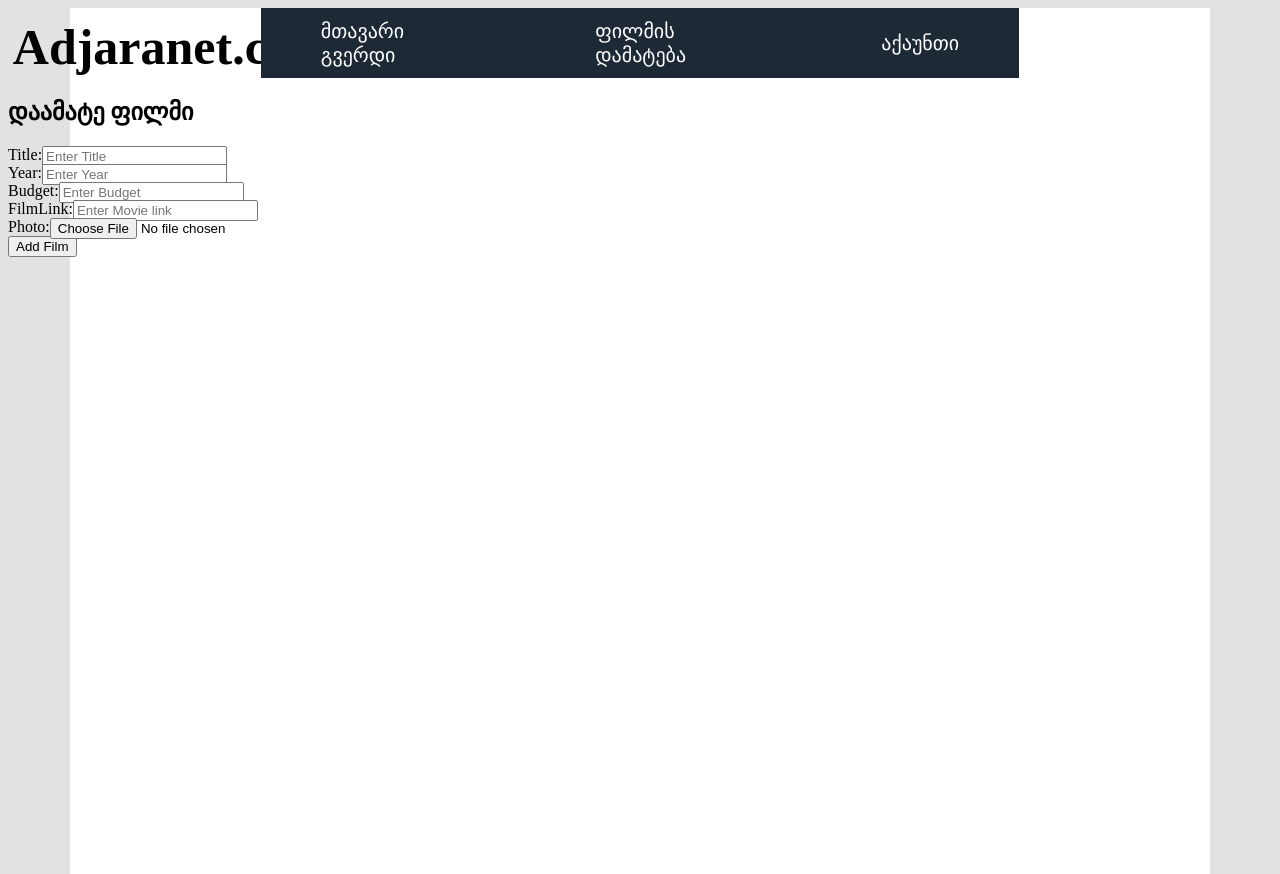
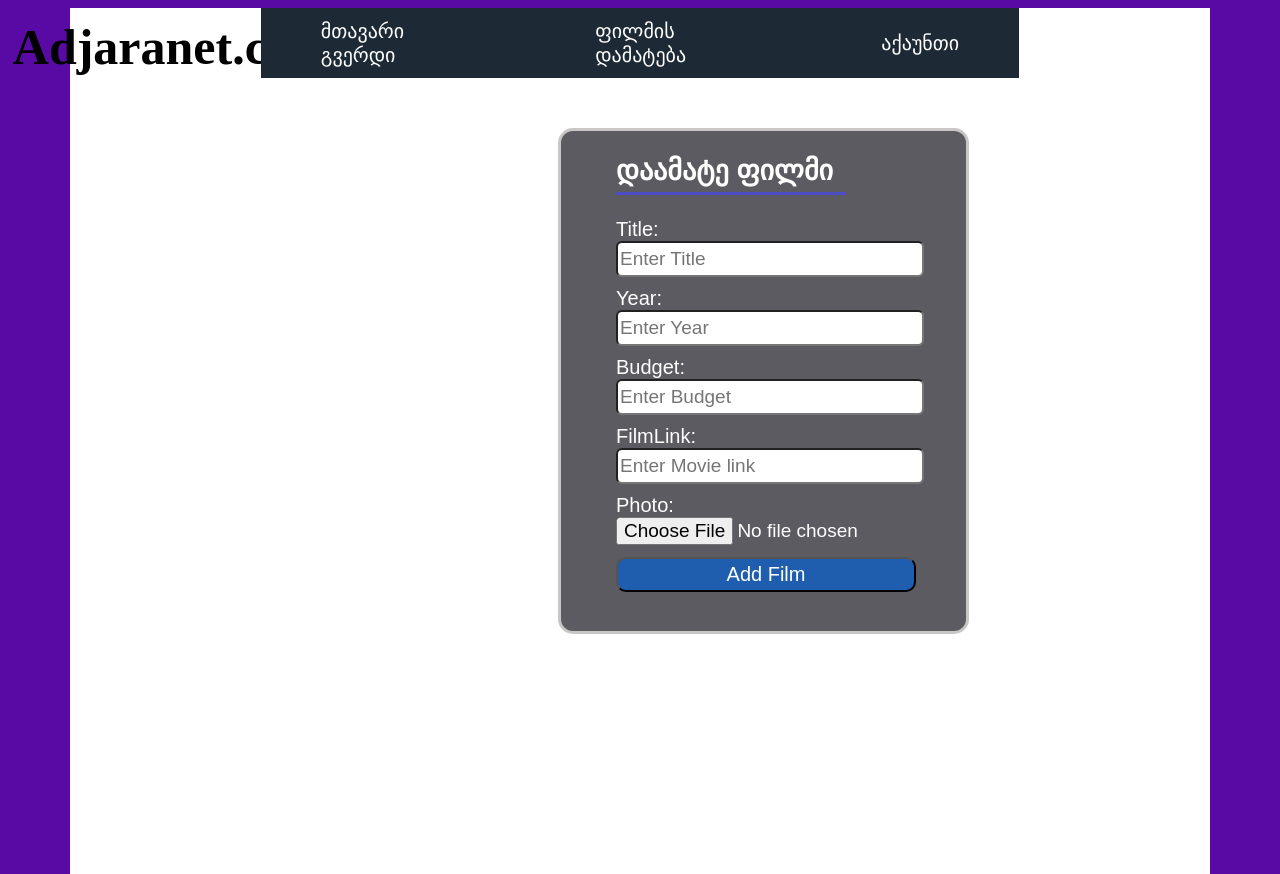
Before and after one commit to sabagogberashvili/adjaranet.com1, a Flask app: page /films in a window 1280 px wide. Shown: the top 874 px of the page. Run offline with Flask 3, Linux system fonts and the light colour scheme; data that the repository does not hold is empty; some libraries are stand-ins or nearby versions.

Commit message:
Update main.css

```diff
--- a/filmssite-main (2)/filmssite-main/films_site/static/CSScodes/main.css
+++ b/filmssite-main (2)/filmssite-main/films_site/static/CSScodes/main.css
@@ -19,7 +19,7 @@
 }
 
 body {
-    background: rgb(226, 226, 226);
+    background: rgb(90, 10, 164);
     background-size: cover;
 }
 ::-webkit-scrollbar{
@@ -31,7 +31,52 @@
 ::-webkit-scrollbar-thumb{
     background:linear-gradient(#1d2a35,#1399FC)
 }
+
 .form-control{
-    position:absolute;
-
+    margin-bottom: 10px;
+    width: 300px;
+    height: 30px;
+    border-radius: 6px;
+    font-size: 19px;
+    text-decoration: none;
 }
+.cont1{
+    transform: translateX(550px);
+    margin-top: 50px;
+    border: 3px solid rgb(201, 198, 198);
+    width: 350px;
+    height: 500px;
+    padding-left: 55px;
+    border-radius: 15px;
+    background-color: rgba(3, 0, 12, 0.644);
+    font-family: sans-serif;
+}
+.form-group{
+    font-size: 20px;
+    width: 20px;
+    color: white;
+    font-family: sans-serif;
+}
+.button{
+    width: 300px;
+    height: 35px;
+    font-size: 20px;
+    border-radius: 10px;
+    text-decoration: none;
+    cursor: pointer;
+    background-color: rgb(31, 93, 174);
+    color: white;
+    transition: 0.5s;
+}
+.daamate{
+    color: white;
+    font-family: sans-serif;
+    font-weight: bold;
+    font-size: 28px;
+    border-bottom: 3px solid rgb(77, 77, 200);
+    width:230px;
+    padding-bottom: 5px;
+}
+.button:hover{
+    transform: scale(1.05);
+}
```
